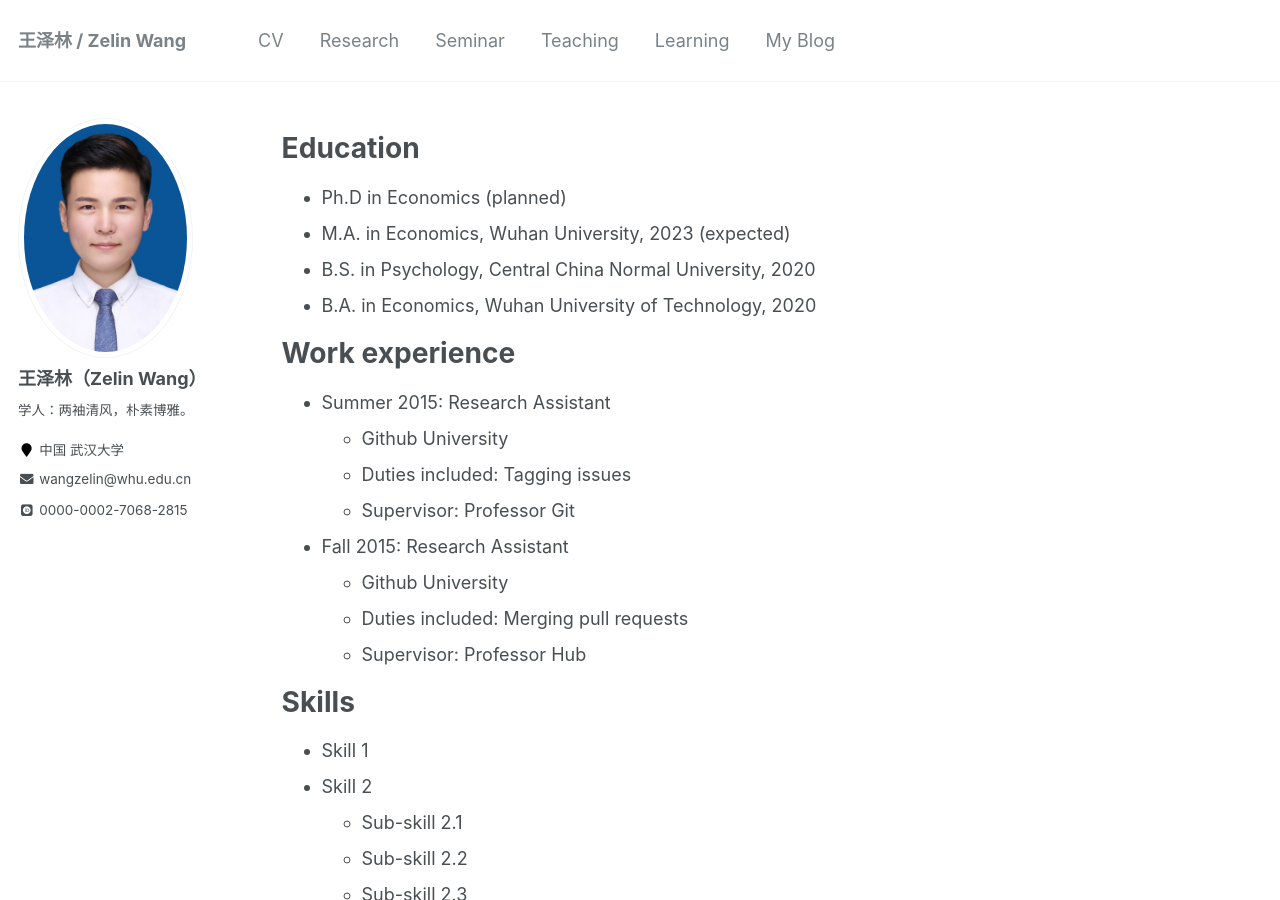
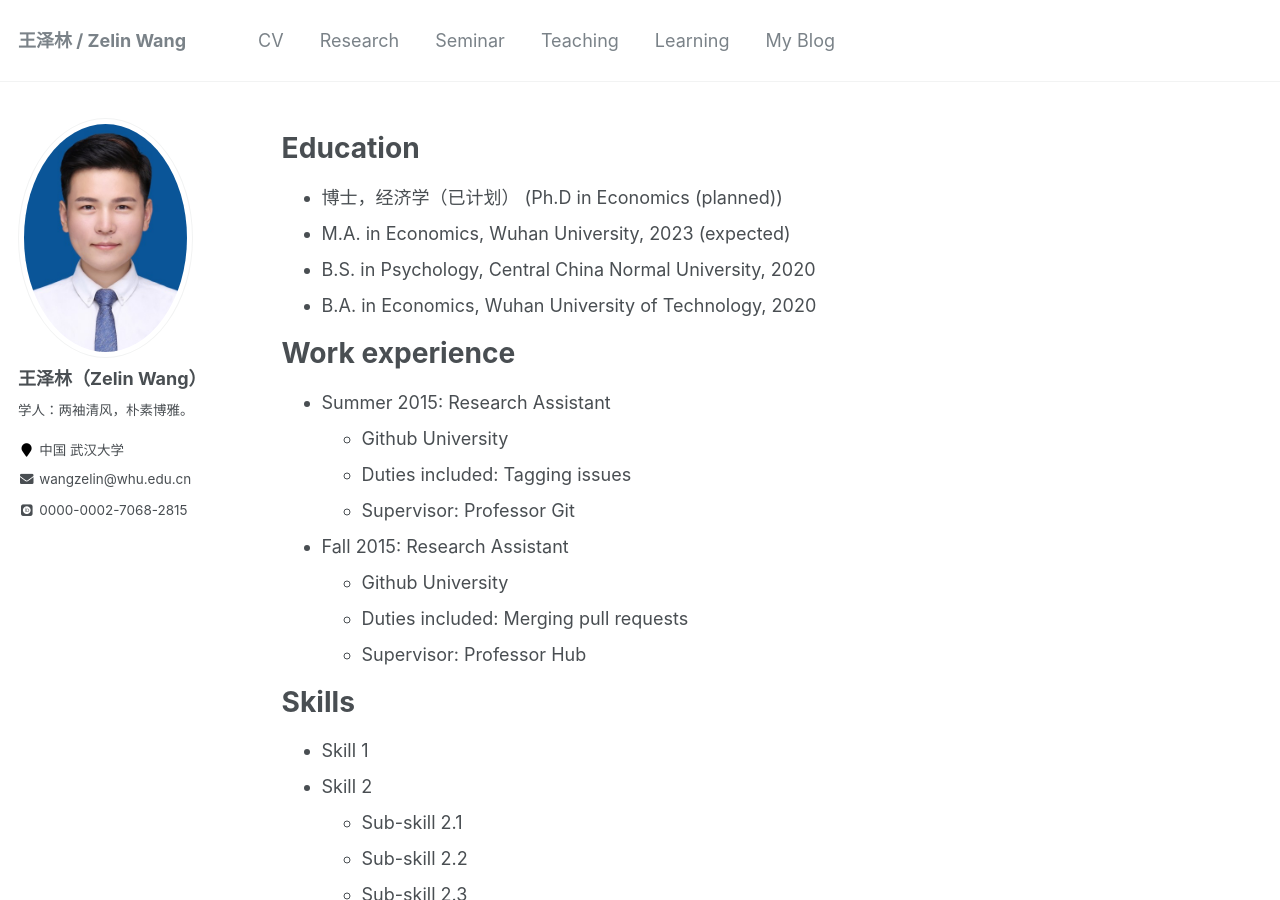
Before and after one commit to ColinWangZelin/colinwangzelin.github.io, a Jekyll site: the page built from _pages/cv.md, in a window 1280 px wide and 900 px high. Built offline with Jekyll 4.4.1, drawn with Linux system fonts in a browser that asks for light colours; some web fonts are replaced.

Commit message:
Update cv.md

```diff
--- a/_pages/cv.md
+++ b/_pages/cv.md
@@ -11,7 +11,8 @@ redirect_from:
 
 Education
 ======
-* Ph.D in Economics (planned)
+* 博士，经济学（已计划）
+(Ph.D in Economics (planned))
 * M.A. in Economics, Wuhan University, 2023 (expected)
 * B.S. in Psychology, Central China Normal University, 2020
 * B.A. in Economics, Wuhan University of Technology, 2020
```
